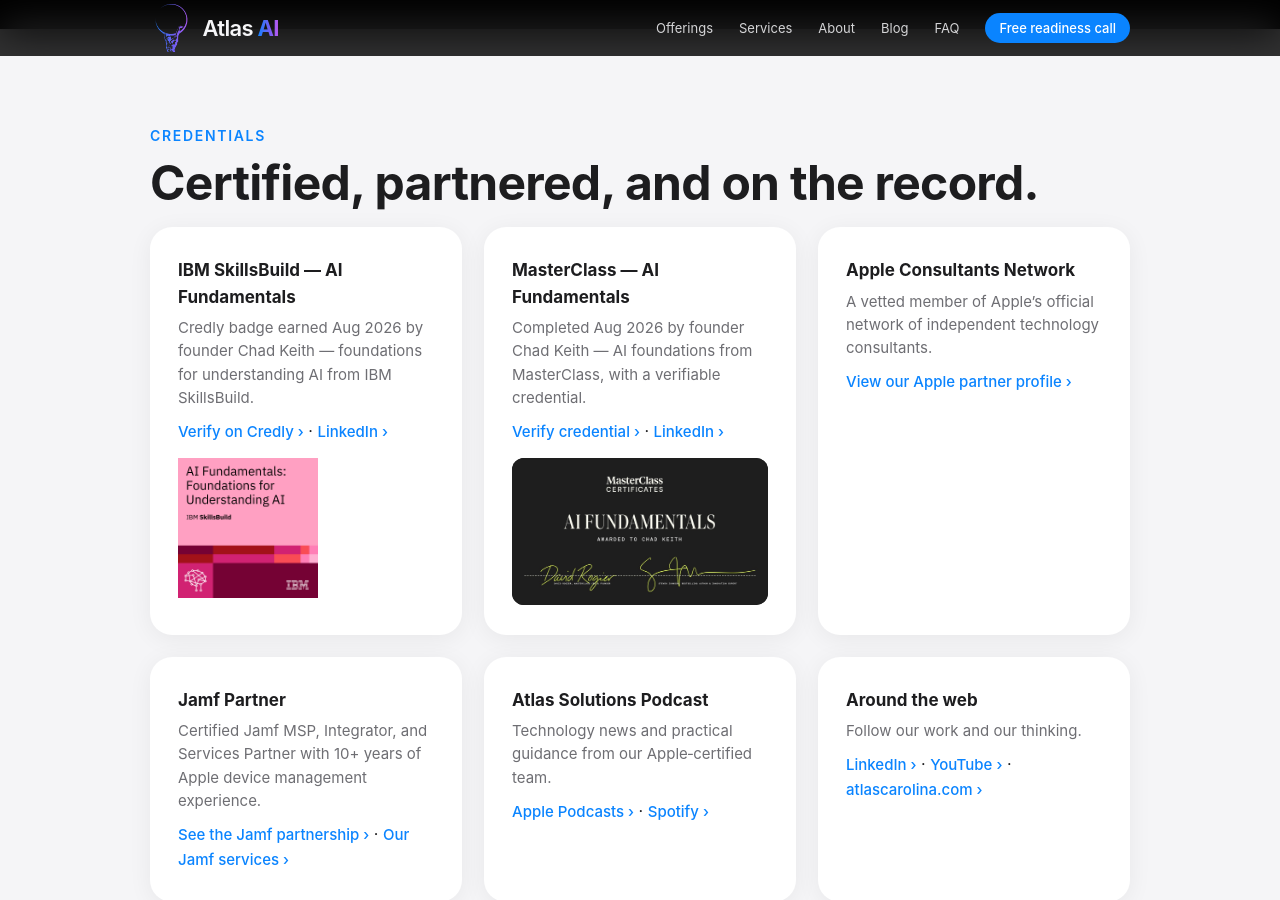
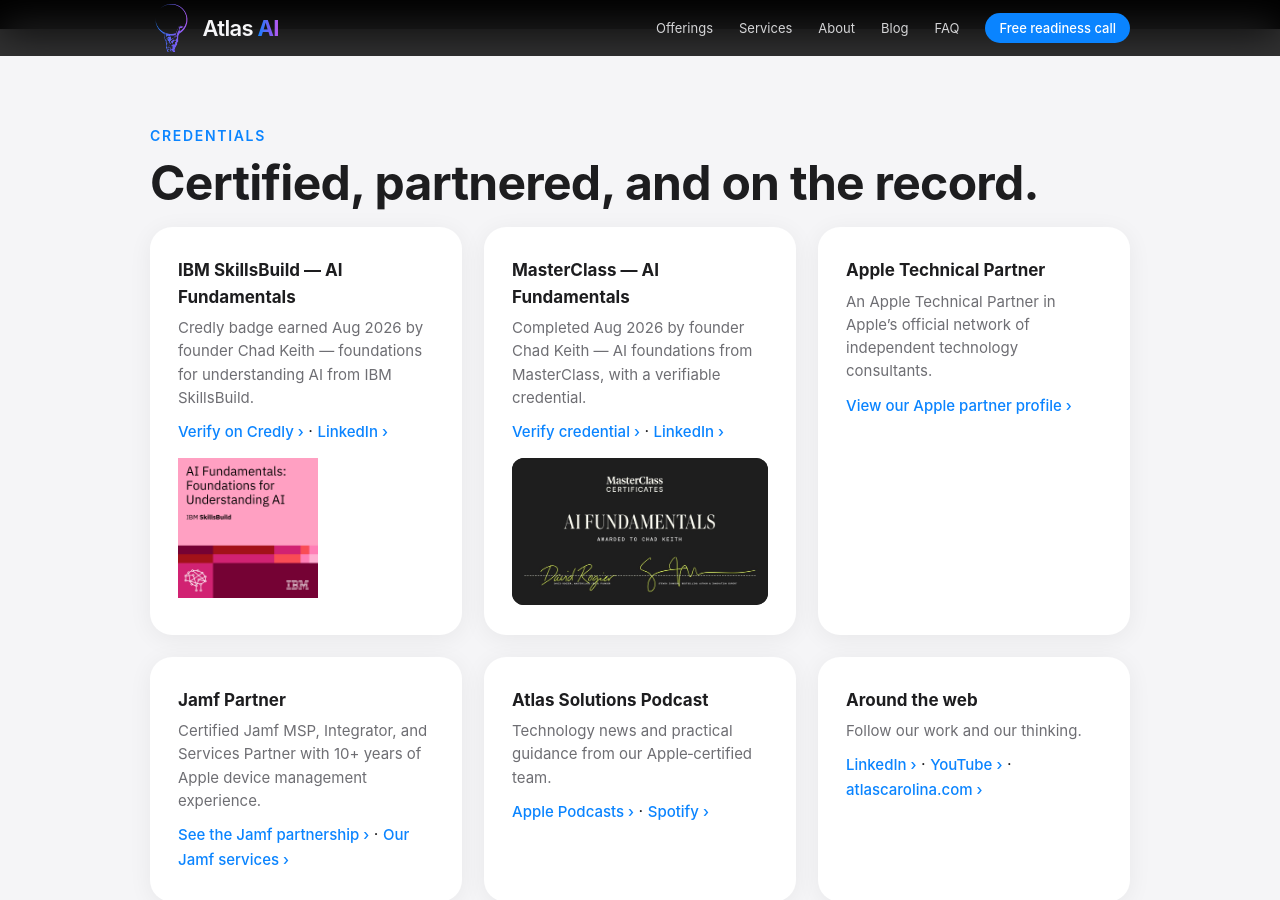
Before and after one commit to chadakeith/atlas-solutions-ai, a Jekyll site: the page about.html, which Jekyll copies as it is, in a window 1280 px wide and 900 px high, scrolled down 4297 px. Built offline with Jekyll 4.4.1, drawn with Linux system fonts in a browser that asks for light colours.

Commit message:
Replace leftover ACN wording with Apple Technical Partner
Point public partner title and profile links at the live Apple
Partner Network profile instead of the dead Consultants Network URL.

Co-authored-by: Chad Keith <chadakeith@users.noreply.github.com>

```diff
--- a/about.html
+++ b/about.html
@@ -12,7 +12,7 @@
     gtag('config', 'G-Q5S03D0EE7');
   </script>
   <title>About Atlas AI — The AI Practice of Atlas Technology Solutions</title>
-  <meta name="description" content="Atlas AI is the artificial intelligence practice of Atlas Technology Solutions — an Apple Consultants Network member and certified Jamf MSP in Davidson, NC, serving Charlotte and the Carolinas since 2018.">
+  <meta name="description" content="Atlas AI is the artificial intelligence practice of Atlas Technology Solutions — an Apple Technical Partner and certified Jamf MSP in Davidson, NC, serving Charlotte and the Carolinas since 2018.">
   <meta name="robots" content="index, follow">
   <link rel="canonical" href="https://atlassolutions.tech/about.html">
   <meta property="og:type" content="website">
@@ -241,9 +241,9 @@
           </a>
         </div>
         <div class="cred reveal">
-          <h3>Apple Consultants Network</h3>
-          <p>A vetted member of Apple&rsquo;s official network of independent technology consultants.</p>
-          <a href="https://consultants.apple.com/us/profile/5424771" rel="noopener">View our Apple partner profile</a>
+          <h3>Apple Technical Partner</h3>
+          <p>An Apple Technical Partner in Apple&rsquo;s official network of independent technology consultants.</p>
+          <a href="https://partnernetwork.apple.com/us/partnerprofile/13144" rel="noopener">View our Apple partner profile</a>
         </div>
         <div class="cred reveal">
           <h3>Jamf Partner</h3>
--- a/ai-security.html
+++ b/ai-security.html
@@ -158,7 +158,7 @@
         <em>should</em> they, and what happens when judgment calls arise. Most clients pair this
         service with <a href="ai-policy.html">AI Policy Creation</a> so the rules, the training, and
         the enforcement all say the same thing. And because we&rsquo;re a Jamf MSP and Apple
-        Consultants Network member, controls extend all the way down to the devices themselves.
+        Technical Partner, controls extend all the way down to the devices themselves.
       </p>
     </div>
   </section>
--- a/index.html
+++ b/index.html
@@ -56,7 +56,7 @@
           "https://www.atlascarolina.com/",
           "https://www.linkedin.com/company/atlascarolina",
           "https://www.youtube.com/@atlastechnologysolutions",
-          "https://consultants.apple.com/us/profile/5424771",
+          "https://partnernetwork.apple.com/us/partnerprofile/13144",
           "https://www.partnerbase.com/atlas-technology-solutions/jamf",
           "https://podcasts.apple.com/us/podcast/atlas-solutions-podcast/id1545072314"
         ],
--- a/llms.txt
+++ b/llms.txt
@@ -22,7 +22,7 @@
   in the workplace.
 - Managed IT Services and Cybersecurity (via Atlas Technology Solutions).
 - Apple and Jamf device management: certified Jamf MSP, Integrator, and
-  Services Partner; member of the Apple Consultants Network.
+  Services Partner; Apple Technical Partner.
 
 ## Site pages
 
@@ -62,5 +62,5 @@
   Apple Certified Support Professional, Apple Deployment &
   Management, Jamf Certified Admin, Jamf Product Professional, Ubiquiti
   Enterprise Wireless Admin
-- Apple Consultants Network profile: https://consultants.apple.com/us/profile/5424771
+- Apple Technical Partner profile: https://partnernetwork.apple.com/us/partnerprofile/13144
 - Jamf partnership: https://www.partnerbase.com/atlas-technology-solutions/jamf
```
